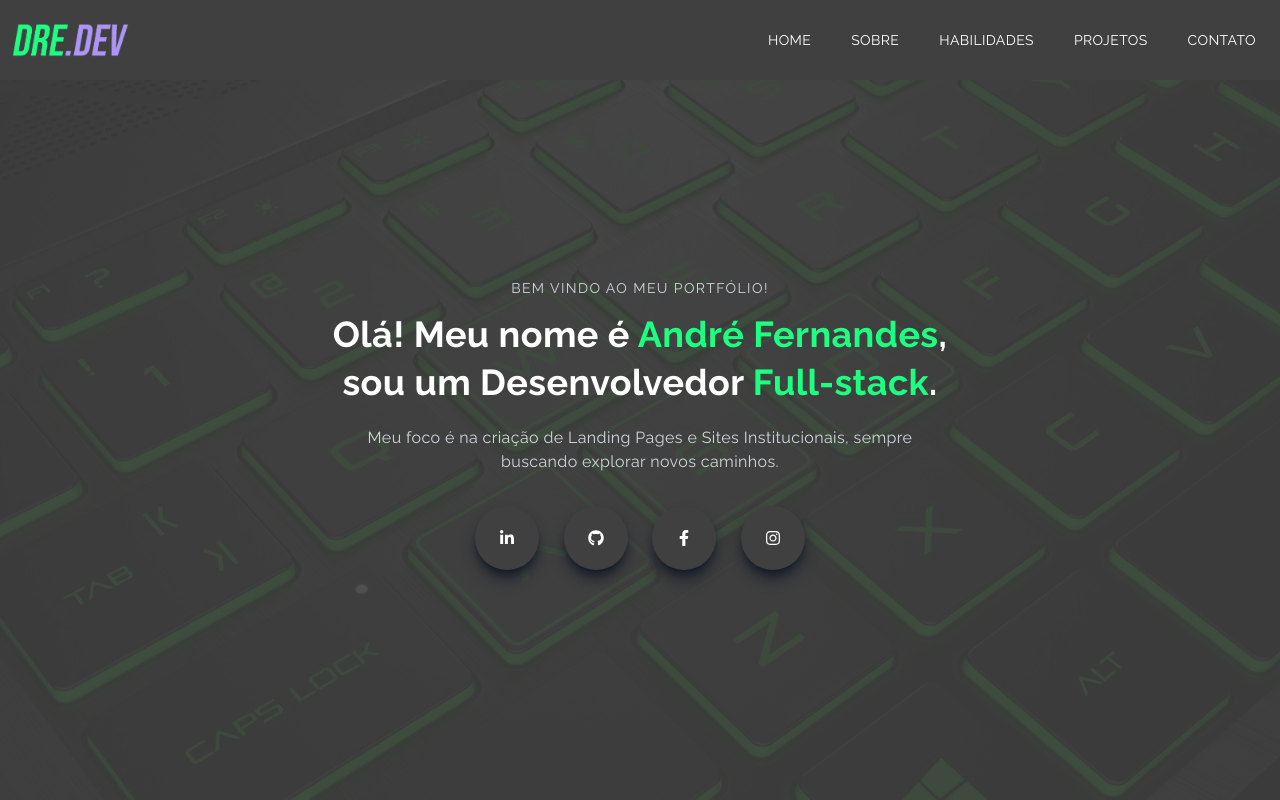
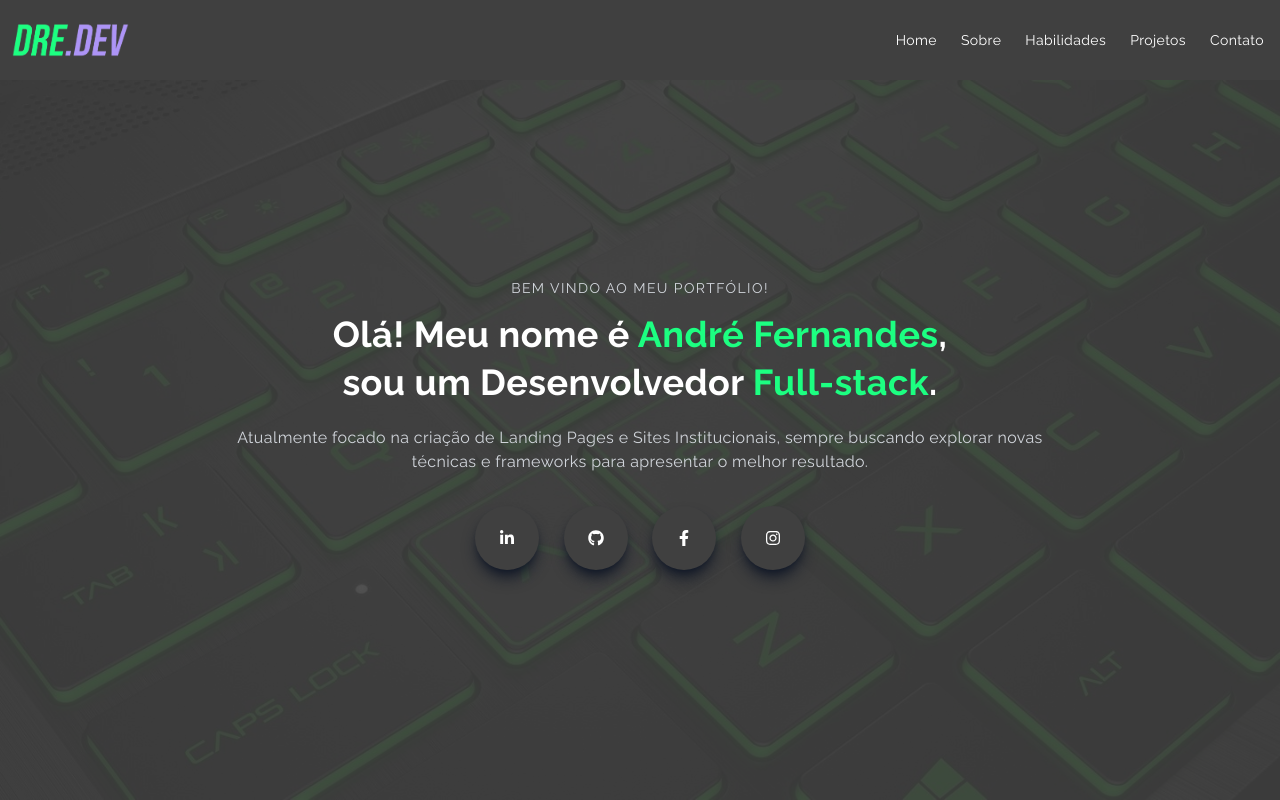
Before and after one commit to Dredeco/portfolio, a Next.js app: page /components/Main in a window 1280 px wide. Built offline with nearby package versions, Linux system fonts and the light colour scheme.

Commit message:
Feat: atualização das informações da navbar e hero

```diff
--- a/pages/components/Main.jsx
+++ b/pages/components/Main.jsx
@@ -4,10 +4,10 @@ import React from 'react';
 import { FaFacebookF, FaGithub, FaInstagram, FaLinkedinIn } from 'react-icons/fa';
 import BgImage from '../../public/images/teclado.jpg'
 
-const buttons = [
+export const buttons = [
   {name: "LinkedIn", link: "https://www.linkedin.com/in/andrefersouza/", icon: <FaLinkedinIn /> },
   {name: "Github", link: "https://github.com/dredeco", icon: <FaGithub /> },
-  {name: "Facebook", link: "https://facebook.com/andrefersouza", icon: <FaFacebookF /> },
+  {name: "Facebook", link: "https://www.facebook.com/dredeco/", icon: <FaFacebookF /> },
   {name: "Instagram", link: "https://instagram.com/dredeco.dev", icon: <FaInstagram /> }
 ]
 
@@ -35,7 +35,7 @@ const Main = () => {
           </h1>
           <h1 className='py-2 text-white text-2xl sm:text-4xl'>sou um Desenvolvedor <span className='text-[#1cff81]'> Full-stack</span>.</h1>
           <p className='py-4 text-gray-300 sm:max-w-[70%] m-auto'>
-            Meu foco é na criação de Landing Pages e Sites Institucionais, sempre buscando explorar novos caminhos.
+            Atualmente focado na criação de Landing Pages e Sites Institucionais, sempre buscando explorar novas técnicas e frameworks para apresentar o melhor resultado.
           </p>
           <div className='flex items-center justify-between max-w-[330px] m-auto py-4'>
             {
--- a/pages/components/Navbar.jsx
+++ b/pages/components/Navbar.jsx
@@ -4,12 +4,19 @@ import React, { useState, useEffect } from 'react';
 import { AiOutlineClose, AiOutlineMenu } from 'react-icons/ai';
 import { FaFacebookF, FaGithub, FaInstagram, FaLinkedinIn } from 'react-icons/fa';
 import NavLogo from './../../public/images/logo.png'
+import { buttons } from './Main';
+
+const links = [
+  {name: "Home", section: "#"},
+  {name: "Sobre", section: "#about"},
+  {name: "Habilidades", section: "#skills"},
+  {name: "Projetos", section: "#projects"},
+  {name: "Contato", section: "#contact"},
+]
 
 const Navbar = () => {
   const [nav, setNav] = useState(false);
   const [shadow, setShadow] = useState(false);
-  const [navBg, setNavBg] = useState('#404040');
-  const [linkColor, setLinkColor] = useState('#fff');
 
   const handleNav = () => {
     setNav(!nav);
@@ -28,11 +35,10 @@ const Navbar = () => {
 
   return (
     <div
-      style={{ backgroundColor: `${navBg}` }}
       className={
         shadow
-          ? 'fixed w-full h-20 shadow-xl shadow-gray-900 z-[100] ease-in-out duration-300'
-          : 'fixed w-full h-20 z-[100]'
+          ? 'fixed w-full h-20 bg-[#404040] shadow-xl shadow-gray-900 z-[100] ease-in-out duration-300'
+          : 'fixed w-full h-20 bg-[#404040] z-[100]'
       }
     >
       <div className='flex justify-between items-center w-full h-full px-2 2xl:px-16'>
@@ -46,26 +52,15 @@ const Navbar = () => {
             />
         </Link>
         <div>
-          <ul style={{ color: `${linkColor}` }} className='hidden md:flex'>
-            <li className='ml-10 text-sm uppercase hover:border-b'>
-              <Link href='#'>Home</Link>
+          <ul className='hidden md:flex gap-4'>
+            {links.map((link) => (
+              <li className='text-sm mr-2 hover:font-bold hover:text-[#1cff81]'>
+                <Link href={link.section}>{link.name}</Link>
               </li>
-            <li className='ml-10 text-sm uppercase hover:border-b'>
-              <Link href='#about'>Sobre</Link>
-            </li>
-            <li className='ml-10 text-sm uppercase hover:border-b'>
-              <Link href='#skills'>Habilidades</Link>
-            </li>
-            <li className='ml-10 text-sm uppercase hover:border-b'>
-              <Link href='#projects'>Projetos</Link>
-            </li>
-            <li className='ml-10 text-sm uppercase mr-4 hover:border-b'>
-              <Link href='#contact'>Contato</Link>
-            </li>
+            ))}
           </ul>
           {/* Hamburger Icon */}
           <div
-            style={{ color: `${linkColor}` }}
             onClick={handleNav}
             className='md:hidden mr-2'
           >
@@ -106,79 +101,34 @@ const Navbar = () => {
                 <AiOutlineClose />
               </div>
             </div>
-            <div className='border-b border-gray-300 my-4'>
-              <p className='w-[85%] md:w-[90%] py-4'>
-                Vamos construir algo incrível juntos
-              </p>
-            </div>
+            <div className='border-b border-gray-300 my-4' />
           </div>
           <div className='py-4 flex flex-col'>
             <ul className='uppercase'>
-              <Link href='#'>
+              {links.map((link) => (
+                <Link href={link.section}>
                   <li onClick={() => setNav(false)} className='py-4 text-sm'>
-                  Home
+                    {link.name}
                   </li>
                 </Link>
-              <Link href='#about'>
-                <li onClick={() => setNav(false)} className='py-4 text-sm'>
-                  Sobre
-                </li>
-              </Link>
-              <Link href='#skills'>
-                <li onClick={() => setNav(false)} className='py-4 text-sm'>
-                  Habilidades
-                </li>
-              </Link>
-              <Link href='#projects'>
-                <li onClick={() => setNav(false)} className='py-4 text-sm'>
-                  Projetos
-                </li>
-              </Link>
-              <Link href='#contact'>
-                <li onClick={() => setNav(false)} className='py-4 text-sm'>
-                  Contato
-                </li>
-              </Link>
+              ))}
             </ul>
             <div className='pt-10'>
               <p className='uppercase tracking-widest text-[#1cff81]'>
                 Minhas redes
               </p>
               <div className='flex items-center justify-between my-4 w-full sm:w-[80%]'>
-                <a
-                  href='https://www.linkedin.com/in/andrefersouza/'
+                {buttons.map((button) => (
+                  <Link
+                    href={button.link}
                     target='_blank'
                     rel='noreferrer'
                   >
                     <div className='rounded-full shadow-lg shadow-gray-900 p-3 cursor-pointer hover:scale-105 ease-in duration-300'>
-                    <FaLinkedinIn />
-                  </div>
-                </a>
-                <a
-                  href='https://github.com/dredeco'
-                  target='_blank'
-                  rel='noreferrer'
-                >
-                  <div className='rounded-full shadow-lg shadow-gray-900 p-3 cursor-pointer hover:scale-105 ease-in duration-300'>
-                    <FaGithub />
-                  </div>
-                </a>
-                <Link href='https://facebook.com/dredeco' target='_blank'>
-                  <div
-                    onClick={() => setNav(!nav)}
-                    className='rounded-full shadow-lg shadow-gray-900 p-3 cursor-pointer hover:scale-105 ease-in duration-300'
-                  >
-                    <FaFacebookF />
+                      {button.icon}
                     </div>
                   </Link>
-                <Link href='https://instagram.com/dredeco.dev' target='_blank'>
-                  <div
-                    onClick={() => setNav(!nav)}
-                    className='rounded-full shadow-lg shadow-gray-900 p-3 cursor-pointer hover:scale-105 ease-in duration-300'
-                  >
-                    <FaInstagram />
-                  </div>
-                </Link>
+                ))}
               </div>
             </div>
           </div>
```
Lines whose indentation alone changed are shown as unchanged.
